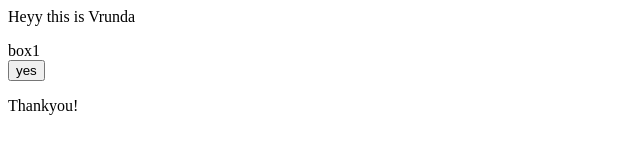
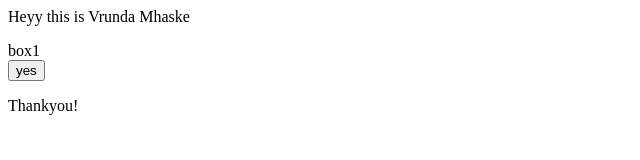
Before and after one commit to vrundaaa27/LocalRepo, a plain HTML site: page index.html in a window 1280 px wide. Shown: the full height of the page, 0-640 px from the left. Drawn offline with Linux system fonts and the light colour scheme.

Commit message:
Mhaske added

```diff
--- a/index.html
+++ b/index.html
@@ -1,4 +1,4 @@
-<P>Heyy this is Vrunda</P>
+<P>Heyy this is Vrunda Mhaske</P>
 <div>box1</div>
 <button>yes</button>
 <P>Thankyou!</P>
```
